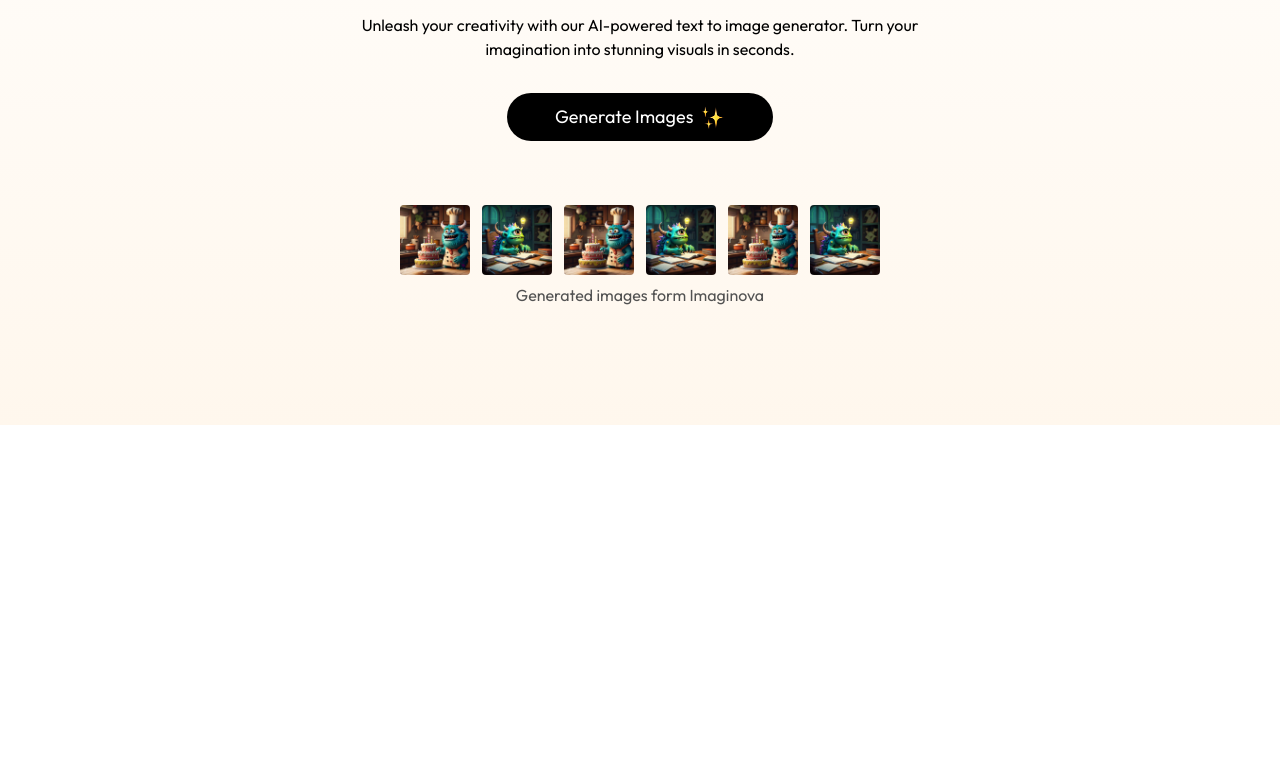
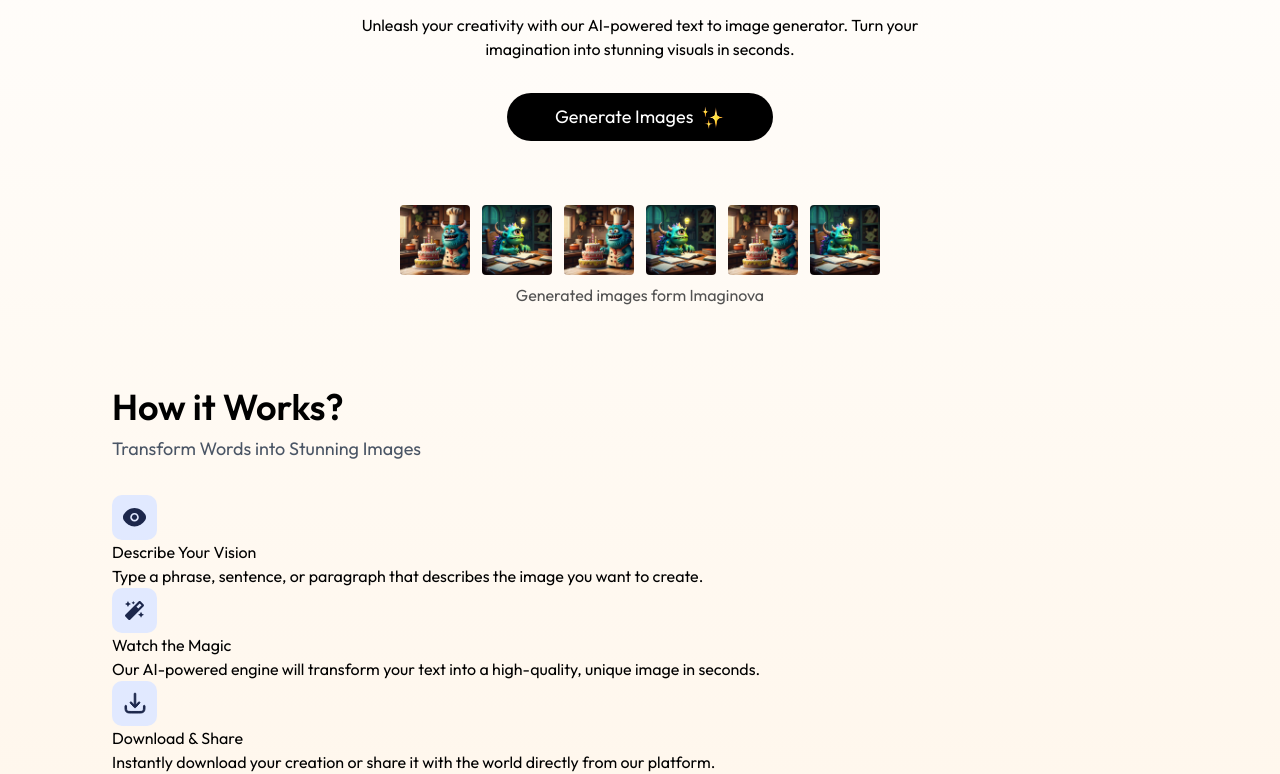
Before and after one commit to shaileshjukaria/Imaginova, a React (Vite) app in the folder client/: page / in a window 1280 px wide. Shown: the part 375-1149 px from the top of the page. Before the commit the page ends 800 px from the top, so only its background shows below. Built offline with nearby package versions, Linux system fonts and the light colour scheme.

Commit message:
Add Steps component to Home page for enhanced user guidance

```diff
--- /dev/null
+++ b/client/src/components/Steps.jsx
@@ -0,0 +1,27 @@
+import React from 'react'
+import { stepsData } from '../assets/assets'
+
+const Steps = () => {
+  return (
+    <div>
+      <h1 className='text-3xl sm:text-4xl font-semibold mb-2'>How it Works?</h1>
+      <p className='text-lg text-gray-600 mb-8'>
+        Transform Words into Stunning Images
+      </p>
+
+      <div>
+        {stepsData.map((item, index) => (
+          <div key={index}>
+            <img src={item.icon} alt="" />
+            <div>
+              <h2>{item.title}</h2>
+              <p>{item.description}</p>
+            </div> {/* <-- Missing closing div added here */}
+          </div>
+        ))}
+      </div>
+    </div>
+  )
+}
+
+export default Steps
--- a/client/src/pages/Home.jsx
+++ b/client/src/pages/Home.jsx
@@ -1,10 +1,12 @@
 import React from 'react'
 import Header from '../components/Header';
+import Steps from '../components/Steps';
 
 const Home = () => {
   return (
     <div>
       <Header/>
+      <Steps/>
     </div>
   )
 }
```
